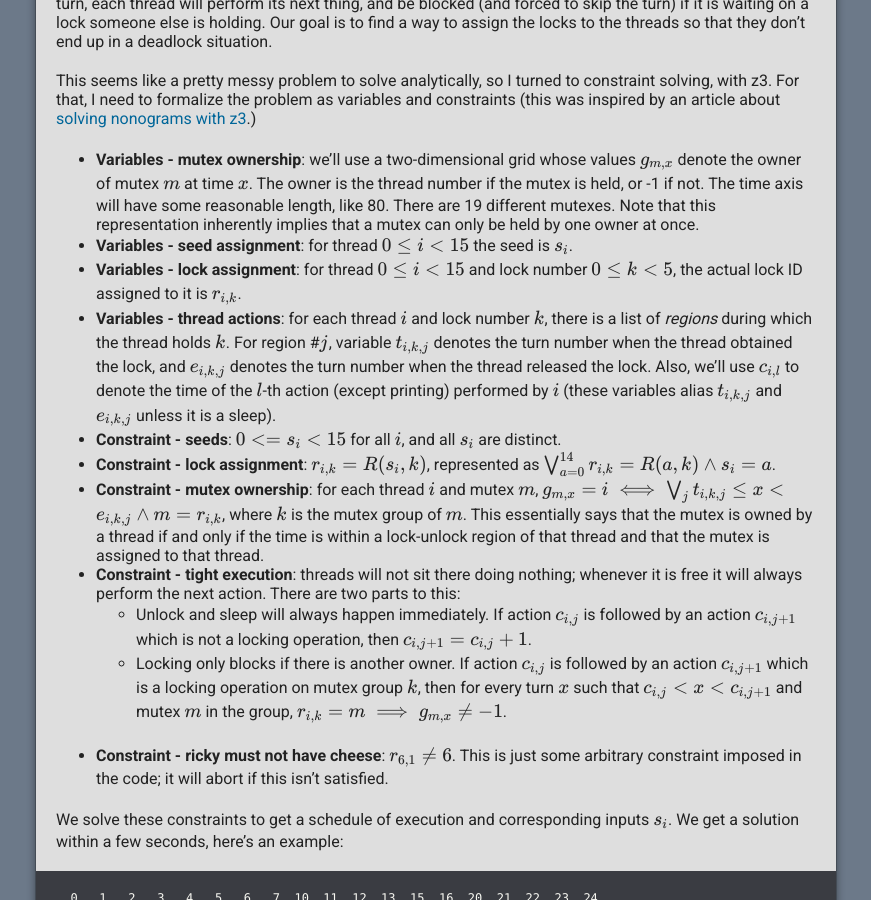
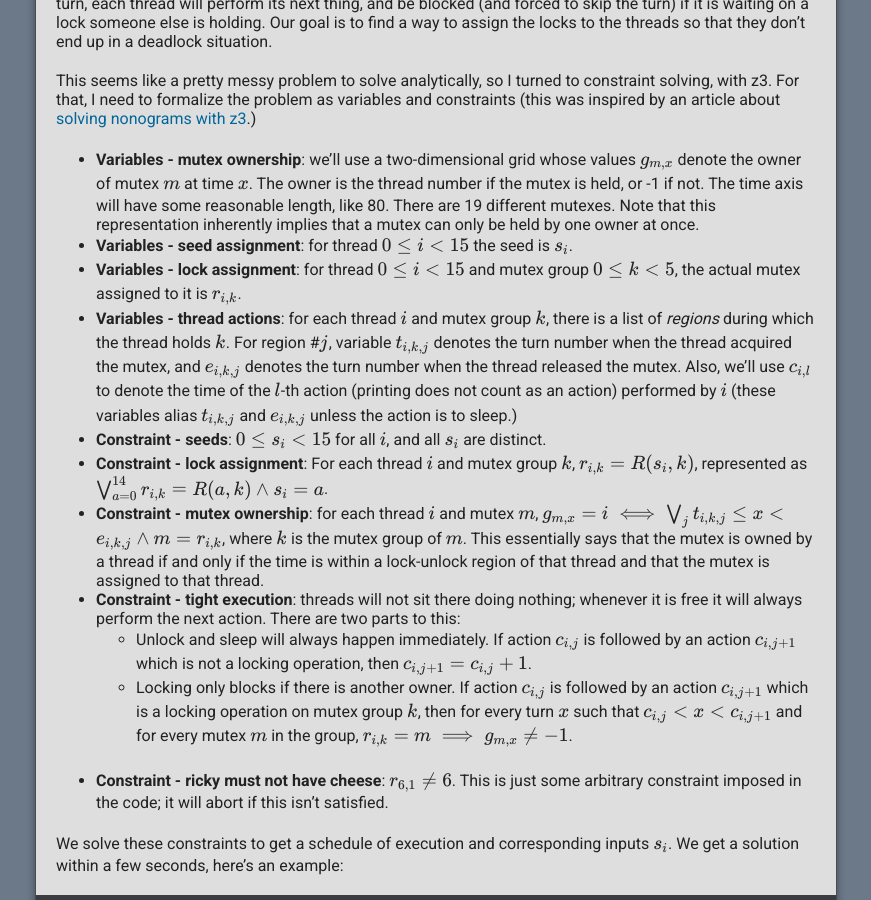
Before and after one commit to kainashi/kainashi.github.io, a Jekyll site: the page built from plaid2019/pppiii2.md, in a window 1280 px wide and 900 px high, scrolled down 2443 px. Shown: the whole window, without its empty margins (204-1075 px from the left). Built offline with Jekyll 4.4.1, drawn with Linux system fonts in a browser that asks for light colours; nearby versions of some CDN libraries; our own code applies the rules of GitHub Pages for plain Markdown files; the repository's description, which GitHub fills in, is left out.

Commit message:
Update pppiii2.md

```diff
--- a/plaid2019/pppiii2.md
+++ b/plaid2019/pppiii2.md
@@ -81,14 +81,14 @@ This seems like a pretty messy problem to solve analytically, so I turned to con
 
 * **Variables - mutex ownership**: we'll use a two-dimensional grid whose values $g_{m, x}$ denote the owner of mutex $m$ at time $x$. The owner is the thread number if the mutex is held, or -1 if not. The time axis will have some reasonable length, like 80. There are 19 different mutexes. Note that this representation inherently implies that a mutex can only be held by one owner at once.
 * **Variables - seed assignment**: for thread $0\le i<15$ the seed is $s_i$.
-* **Variables - lock assignment**: for thread $0\le i<15$ and lock number $0\le k<5$, the actual lock ID assigned to it is $r_{i, k}$.
-* **Variables - thread actions**: for each thread $i$ and lock number $k$, there is a list of *regions* during which the thread holds $k$. For region #$j$, variable $t_{i,k,j}$ denotes the turn number when the thread obtained the lock, and $e_{i,k,j}$ denotes the turn number when the thread released the lock. Also, we'll use $c_{i,l}$ to denote the time of the $l$-th action (except printing) performed by $i$ (these variables alias $t_{i,k,j}$ and $e_{i,k,j}$ unless it is a sleep).
-* **Constraint - seeds**: $0 <= s_i < 15$ for all $i$, and all $s_i$ are distinct.
-* **Constraint - lock assignment**: $r_{i, k} = R(s_i, k)$, represented as $\bigvee_{a=0}^{14} r_{i,k}=R(a, k) \wedge s_i=a$.
+* **Variables - lock assignment**: for thread $0\le i<15$ and mutex group $0\le k<5$, the actual mutex assigned to it is $r_{i, k}$.
+* **Variables - thread actions**: for each thread $i$ and mutex group $k$, there is a list of *regions* during which the thread holds $k$. For region #$j$, variable $t_{i,k,j}$ denotes the turn number when the thread acquired the mutex, and $e_{i,k,j}$ denotes the turn number when the thread released the mutex. Also, we'll use $c_{i,l}$ to denote the time of the $l$-th action (printing does not count as an action) performed by $i$ (these variables alias $t_{i,k,j}$ and $e_{i,k,j}$ unless the action is to sleep.)
+* **Constraint - seeds**: $0 \le s_i < 15$ for all $i$, and all $s_i$ are distinct.
+* **Constraint - lock assignment**: For each thread $i$ and mutex group $k$, $r_{i, k} = R(s_i, k)$, represented as $\bigvee_{a=0}^{14} r_{i,k}=R(a, k) \wedge s_i=a$.
 * **Constraint - mutex ownership**: for each thread $i$ and mutex $m$, $g_{m, x} = i \iff \bigvee_{j} t_{i,k,j} \le x < e_{i,k,j} \wedge m=r_{i,k}$, where $k$ is the mutex group of $m$. This essentially says that the mutex is owned by a thread if and only if the time is within a lock-unlock region of that thread and that the mutex is assigned to that thread.
 * **Constraint - tight execution**: threads will not sit there doing nothing; whenever it is free it will always perform the next action. There are two parts to this:
   * Unlock and sleep will always happen immediately. If action $c_{i,j}$ is followed by an action $c_{i, j+1}$ which is not a locking operation, then $c_{i,j+1}=c_{i,j}+1$.
-  * Locking only blocks if there is another owner. If action $c_{i,j}$ is followed by an action $c_{i, j+1}$ which is a locking operation on mutex group $k$, then for every turn $x$ such that $c_{i,j} < x < c_{i, j+1}$ and mutex $m$ in the group, $r_{i,k} = m \implies g_{m,x} \ne -1$.
+  * Locking only blocks if there is another owner. If action $c_{i,j}$ is followed by an action $c_{i, j+1}$ which is a locking operation on mutex group $k$, then for every turn $x$ such that $c_{i,j} < x < c_{i, j+1}$ and for every mutex $m$ in the group, $r_{i,k} = m \implies g_{m,x} \ne -1$.
 * **Constraint - ricky must not have cheese**: $r_{6, 1} \ne 6$. This is just some arbitrary constraint imposed in the code; it will abort if this isn't satisfied.
 
 We solve these constraints to get a schedule of execution and corresponding inputs $s_i$. We get a solution within a few seconds, here's an example:
```
